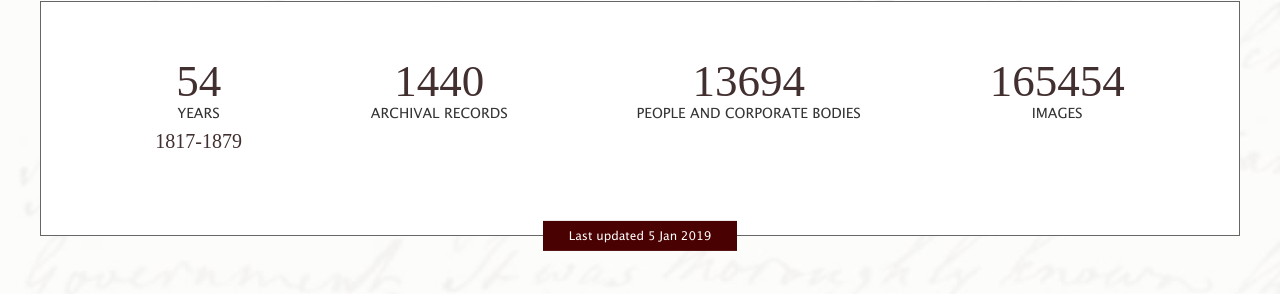
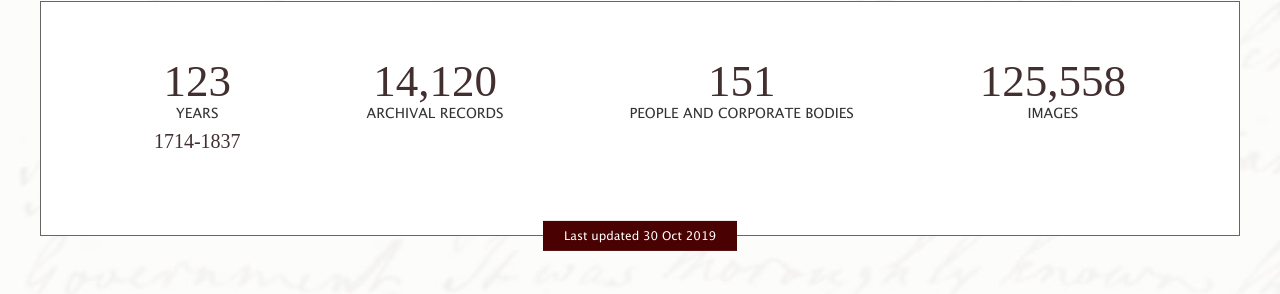
Before and after one commit to kingsdigitallab/gpp-vue, a Vue app: page / in a window 1280 px wide. Shown: the part 265-559 px from the top of the page. Built offline with nearby package versions, Linux system fonts and the light colour scheme; no server answers.

Commit message:
updated stats on the home page

```diff
--- a/src/components/home-modules/HomeTop.vue
+++ b/src/components/home-modules/HomeTop.vue
@@ -31,24 +31,24 @@ export default {
 		return {
 			stats: [
 				{
-					num: 54,
+					num: 123,
 					text: 'years',
-					year: '1817-1879'
+					year: '1714-1837'
 				},
 				{
-					num: 1440,
+					num: '14,120',
 					text: 'archival records'
 				},
 				{
-					num: 13694,
+					num: 151,
 					text: 'people and corporate bodies'
 				},
 				{
-					num: 165454,
+					num: '125,558',
 					text: 'images'
 				}
 			],
-			updated: 'Last updated 5 Jan 2019',
+			updated: 'Last updated 30 Oct 2019',
 			articleTitle: 'About georgian papers online',
 			articleParagraphs: [
 				'Georgian Papers Online is the catalogue of the Georgian Papers Programme, a five-year project to transform access to the extensive collection od Georgian papers held in the Royal Archives ans Royal Library at Windsor. The Georgian Papers Programme is a partnership between the Royal Archives and Royal Library with King\'s College London. The Omohundro Institute of Early American History and Culture and William & Mary share in this as primary partners for the USA.',
```
